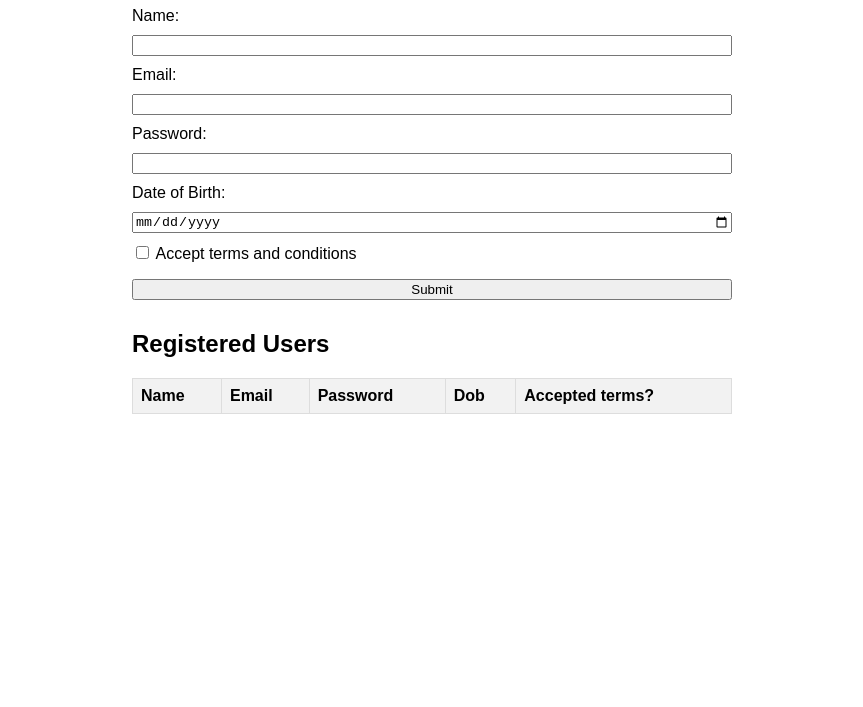
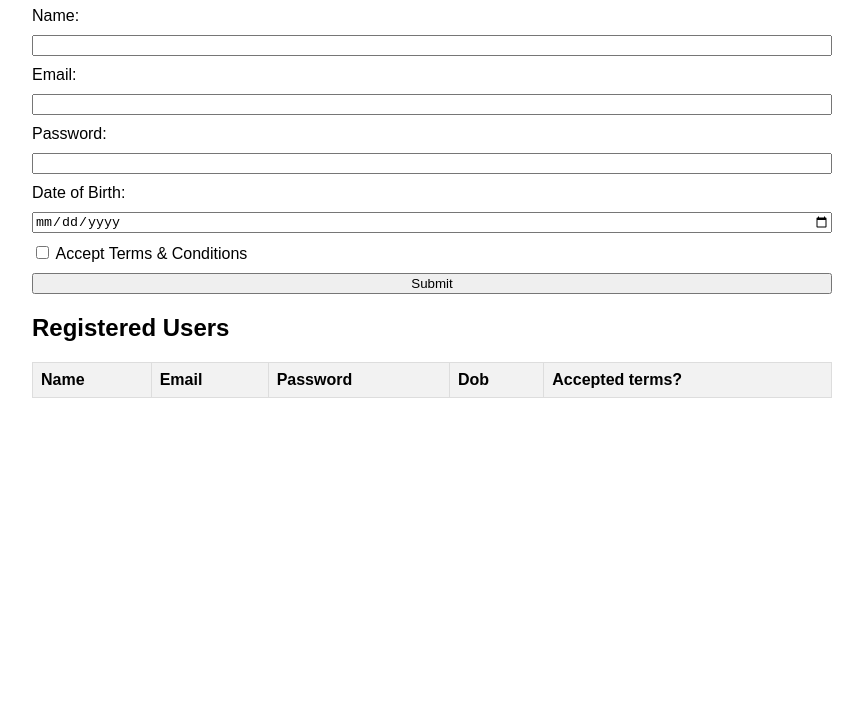
Before and after one commit to Rishav123raj/Pupil_Capstone1, a plain HTML site: page index.html in a window 1280 px wide. Shown: the part 93-800 px from the top of the page, without its empty margins (208-1071 px from the left). Drawn offline with Linux system fonts and the light colour scheme.

Commit message:
Update index.html

```diff
--- a/index.html
+++ b/index.html
@@ -7,16 +7,14 @@
     <style>
         body {
             font-family: Arial, sans-serif;
-            max-width: 600px;
+            max-width: 800px;
             margin: 0 auto;
             padding: 20px;
         }
         form {
             display: flex;
             flex-direction: column;
-        }
-        label, input, button {
-            margin-bottom: 10px;
+            gap: 10px;
         }
         table {
             width: 100%;
@@ -50,7 +48,7 @@
 
         <label>
             <input type="checkbox" id="terms" required>
-            Accept terms and conditions
+            Accept Terms & Conditions
         </label>
 
         <button type="submit">Submit</button>
```
